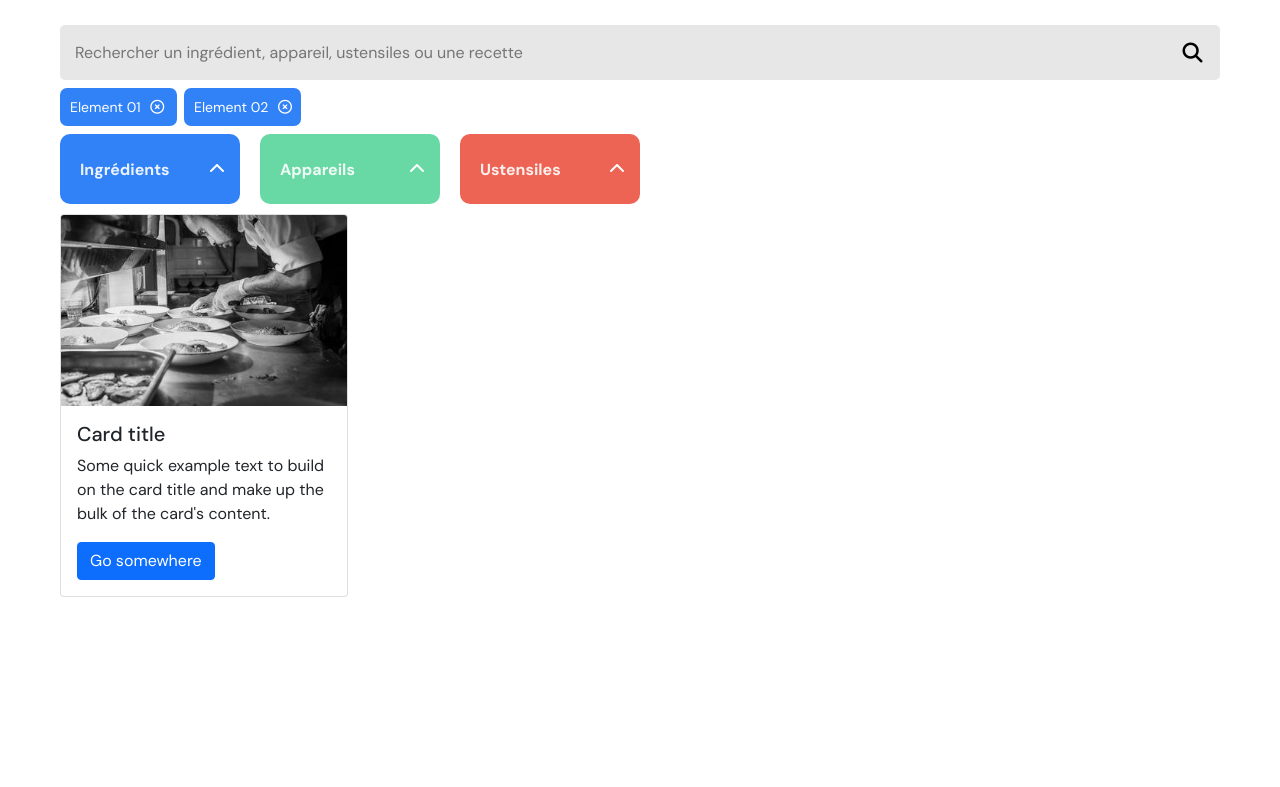
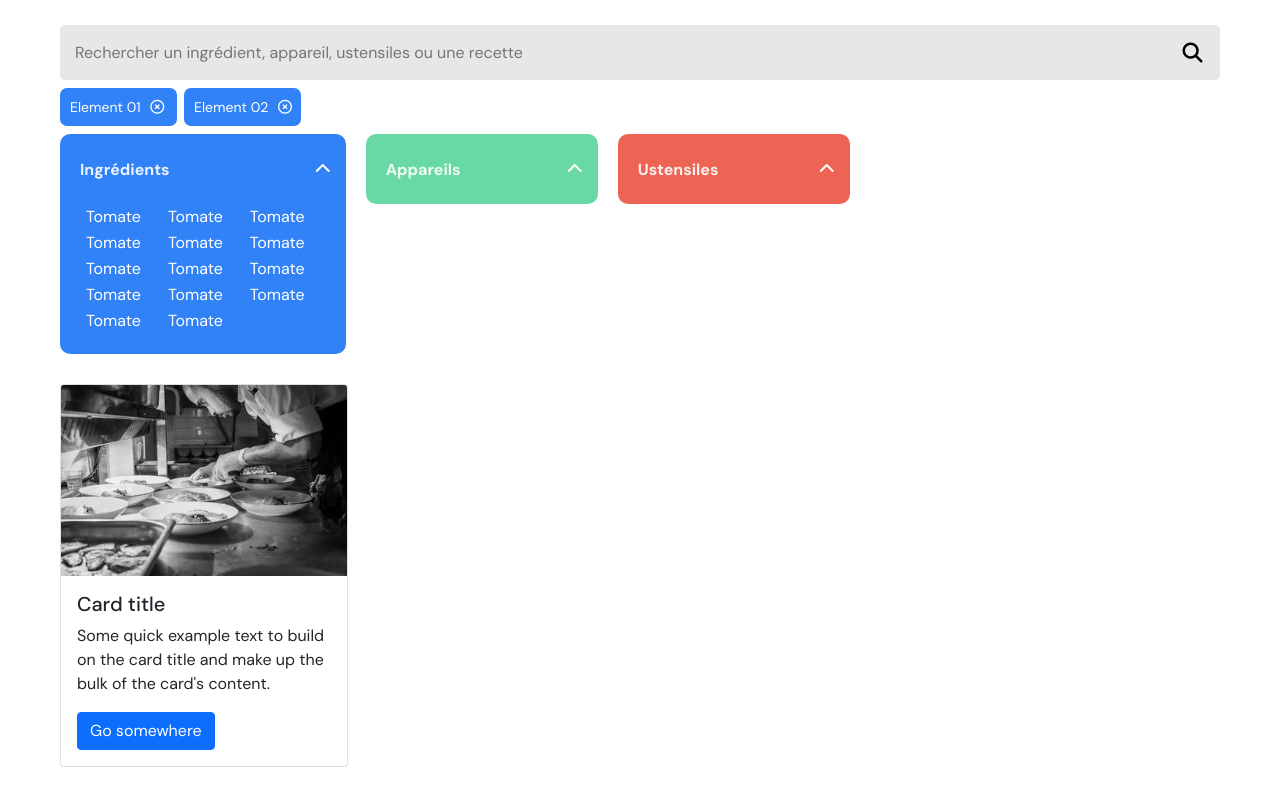
Before and after one commit to StevenBLR/Les-petits-plats, a website: page project/html/index.html in a window 1280 px wide. Shown: the part 95-882 px from the top of the page. Before the commit the page ends 800 px from the top, so only its background shows below. Drawn offline with nearby package versions, Linux system fonts and the light colour scheme.

Commit message:
wip advanced search field layout

```diff
--- a/project/html/index.html
+++ b/project/html/index.html
@@ -37,6 +37,50 @@
           <div class="advanced-search-field">
             <input type="text" placeholder="Ingrédients" class="advanced-search-field__text-input">
             <i class="fas fa-chevron-up"></i>
+            <div class="advanced-search-field__tags">
+              <button type="button">
+                Tomate
+              </button>
+              <button type="button">
+                Tomate
+              </button>
+              <button type="button">
+                Tomate
+              </button>
+              <button type="button">
+                Tomate
+              </button>
+              <button type="button">
+                Tomate
+              </button>
+              <button type="button">
+                Tomate
+              </button>
+              <button type="button">
+                Tomate
+              </button>
+              <button type="button">
+                Tomate
+              </button>
+              <button type="button">
+                Tomate
+              </button>
+              <button type="button">
+                Tomate
+              </button>
+              <button type="button">
+                Tomate
+              </button>
+              <button type="button">
+                Tomate
+              </button>
+              <button type="button">
+                Tomate
+              </button>
+              <button type="button">
+                Tomate
+              </button>
+            </div>
           </div>
           <div class="advanced-search-field--green">
             <input type="text" placeholder="Appareils" class="advanced-search-field__text-input">
--- a/project/sass/04_Composants/_advanced-search-field.scss
+++ b/project/sass/04_Composants/_advanced-search-field.scss
@@ -1,13 +1,16 @@
+$asf-max-height : 100px;
+
 @mixin advanced-sf($color){
     position: relative;
-    width: 180px;
+    width: max-content;
+    height: max-content;
     border-radius: 10px;
-    margin-right: 20px;
+    margin: 0 20px 20px 0;
     background-color: $color;
 
     &__text-input{
         border: none;
-        height: 100%;
+        height: 70px;
         width: 100%;
         padding: 20px;
         font-weight: 600;
@@ -26,8 +29,40 @@
         top: 27px;
         color: white;
     }
+
+    .advanced-search-field__tags{
+        display: flex;
+        flex-direction: column;
+        flex-wrap: wrap;
+        max-height: 150px;
+        margin-inline: 20px;
+        margin-bottom: 20px;
+
+        button{
+            border: none;
+            margin-right: 15px;
+            background-color: transparent;
+            color: white;
+        }
+    }
+    // Advanced search list
+    // ul{
+    //     display: flex;
+    //     flex-wrap: wrap;
+    //     max-height: $asf-max-height;
+    //     flex-direction: column;
+    //     padding: unset;
+    // }
+    // li{
+    //     margin-inline: 20px;
+    //     button{
+    //         border: none;
+    //         margin-right: 15px;
+    //         background-color: transparent;
+    //         color: white;
+    //     }
+    // }
 }
-
 
 .advanced-search-field{
     @include advanced-sf($blue);
--- a/project/sass/04_Composants/_filters.scss
+++ b/project/sass/04_Composants/_filters.scss
@@ -54,7 +54,7 @@ $tag-font-size : 14px;
     // Advanced search
     &__advanced-search{
         display: flex;
-        height: 70px;
+        flex-wrap: wrap;
         margin-bottom: 10px;
     }
 }
```
Also changed, not shown: project/css/style.css, 1 other file.
